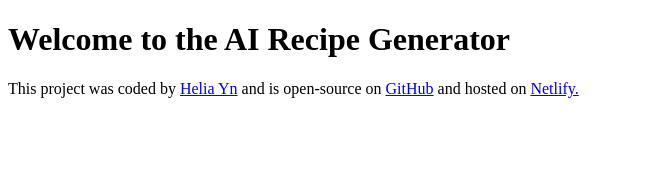
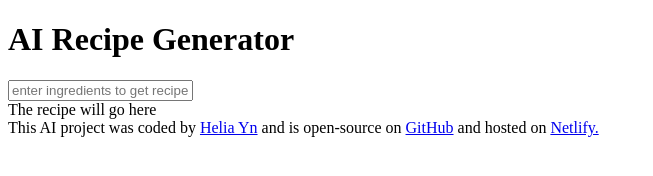
Before and after one commit to heliyo/recipe-generator, a plain HTML site: page index.html in a window 1280 px wide. Shown: the whole page, without its empty margins (0-653 px from the left). Drawn offline with Linux system fonts and the light colour scheme.

Commit message:
basic HTML

```diff
--- a/index.html
+++ b/index.html
@@ -4,13 +4,29 @@
     <meta charset="UTF-8" />
     <meta name="viewport" content="width=device-width, initial-scale=1.0" />
     <link rel="stylesheet" href="src/style.css" />
-    <title>Recipe Generator</title>
+    <title>AI Recipe Generator</title>
   </head>
   <body>
-    <h1>Welcome to the AI Recipe Generator</h1>
+    <header>
+      <h1>AI Recipe Generator</h1>
+    </header>
+    <main>
+      <form>
+        <input
+          type="text"
+          placeholder="enter ingredients to get recipe"
+          <input
+          type="submit"
+        />
+      </form>
+      <div>
+        The recipe will go here
+        <br />
+      </div>
+    </main>
 
     <footer>
-      This project was coded by
+      This AI project was coded by
       <a href="https://github.com/heliyo" target="_blank">Helia Yn</a> and is
       open-source on
       <a href="https://github.com/heliyo/recipe-generator" target="_blank"
```
